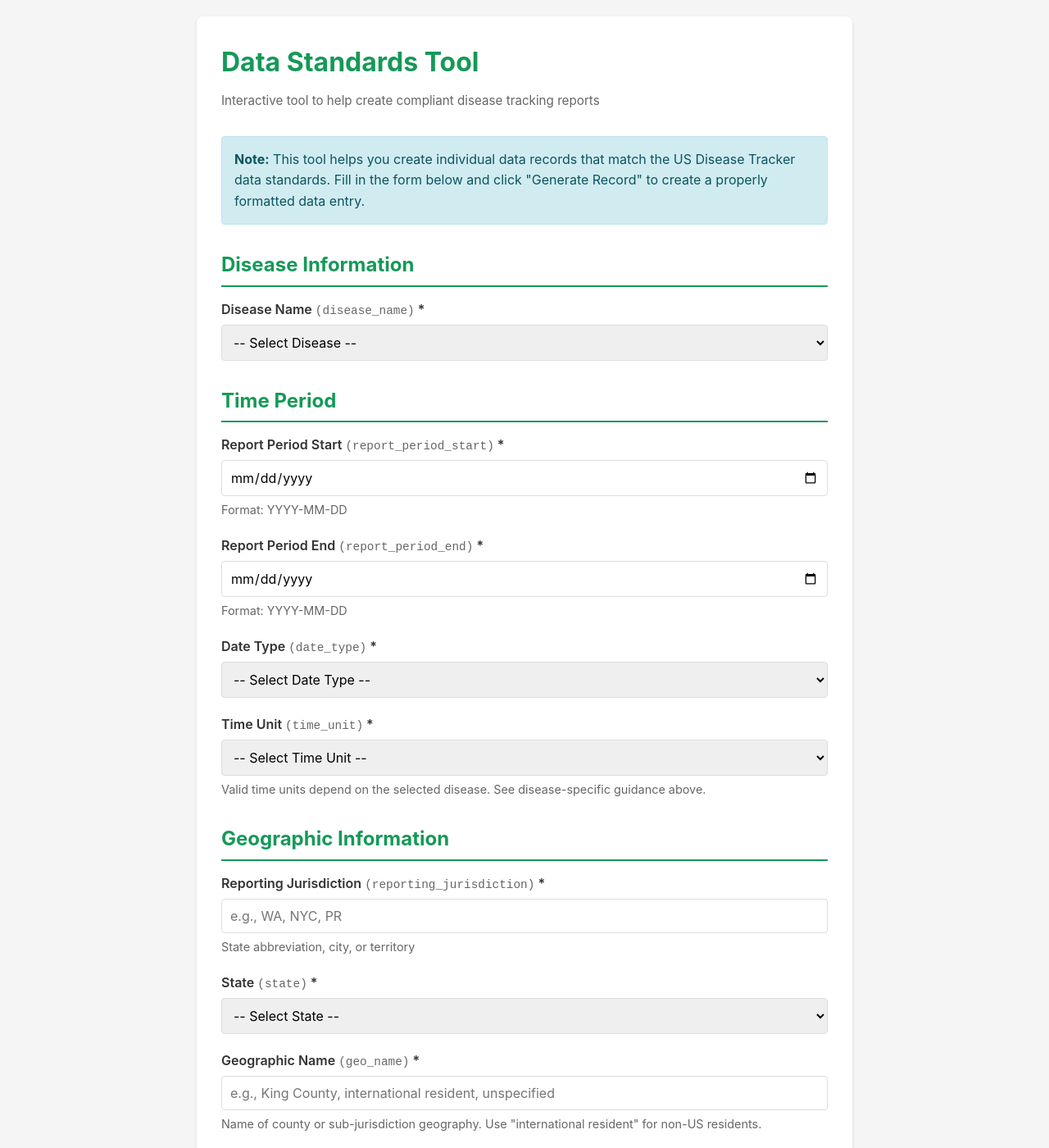
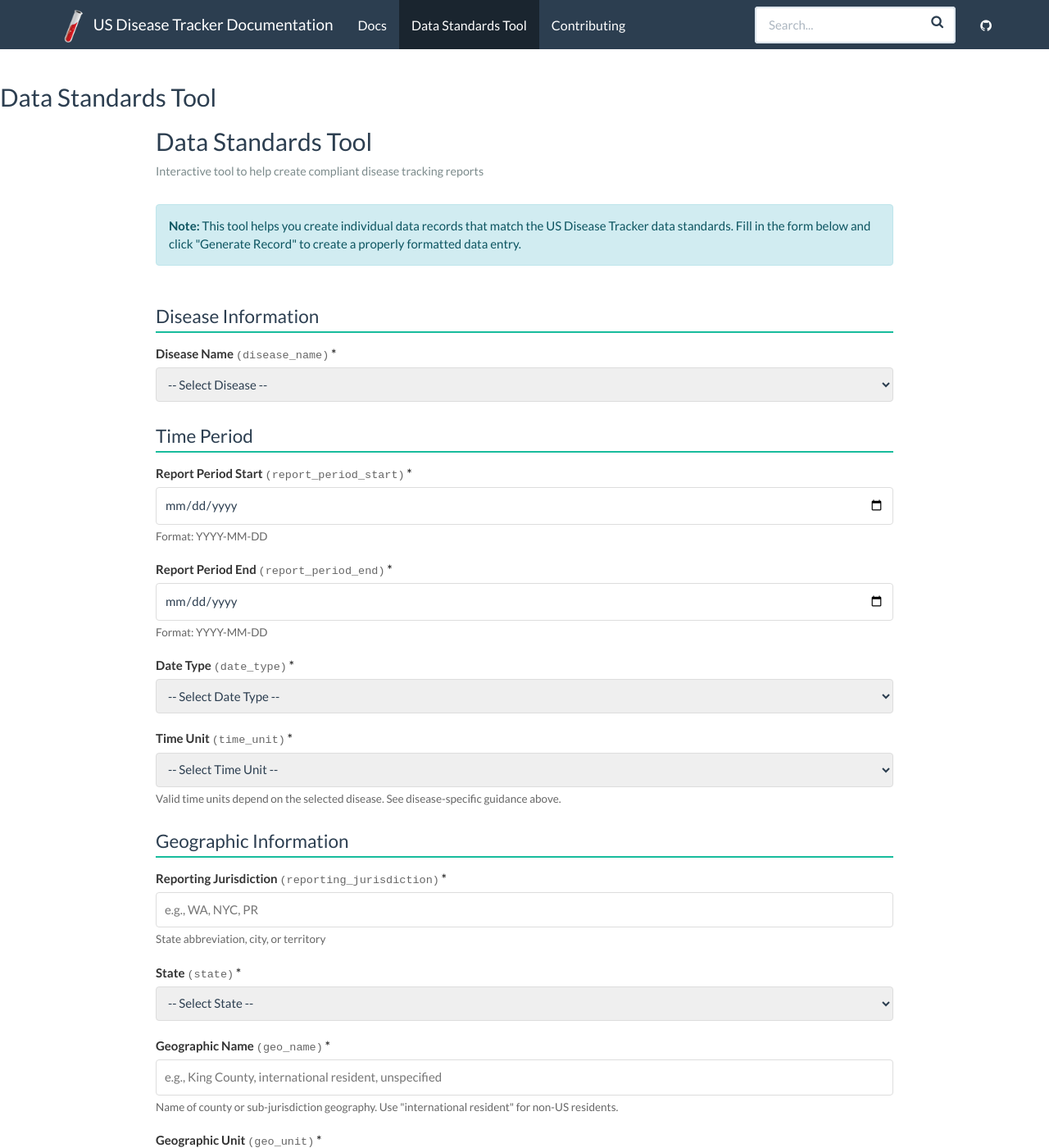
Before and after one commit to USDiseaseTracker/USDiseaseTracker-Docs, a Jekyll site: the page built from data-standards-tool.html, in a window 1280 px wide and 1400 px high. Shown: the whole window at 82% size. Built offline with Jekyll 4.4.1, drawn with Linux system fonts in a browser that asks for light colours; some of the changed text lies outside the part shown.

Commit message:
Apply jekyll-doc-theme to data-standards-tool.html
Co-authored-by: shauntruelove <8239512+shauntruelove@users.noreply.github.com>

```diff
--- a/_includes/topnav.html
+++ b/_includes/topnav.html
@@ -14,7 +14,7 @@
         <div id="navbar" class="collapse navbar-collapse">
             <ul class="nav navbar-nav">
                 <li {% if page.sectionid=='docs' %} class="active" {% endif %}><a href="{{ "/docs/home/" | relative_url }}">Docs</a></li>
-                <li><a href="{{ "/data-standards-tool.html" | relative_url }}">Data Standards Tool</a></li>
+                <li {% if page.url=='/data-standards-tool/' %} class="active" {% endif %}><a href="{{ "/data-standards-tool/" | relative_url }}">Data Standards Tool</a></li>
                 <li><a href="{{ "/CONTRIBUTING/" | relative_url }}">Contributing</a></li>
             </ul>
             <div class="navbar-right">
--- a/data-standards-tool.html
+++ b/data-standards-tool.html
@@ -1,50 +1,48 @@
-<!DOCTYPE html>
-<html lang="en">
-<head>
-    <meta charset="UTF-8">
-    <meta name="viewport" content="width=device-width, initial-scale=1.0">
-    <title>Data Standards Tool - US Disease Tracker</title>
-    <style>
+---
+layout: page
+title: Data Standards Tool
+permalink: /data-standards-tool/
+---
+
+<style>
         * {
             box-sizing: border-box;
-            margin: 0;
-            padding: 0;
         }
 
-        body {
-            font-family: -apple-system, BlinkMacSystemFont, "Segoe UI", Helvetica, Arial, sans-serif;
-            line-height: 1.6;
-            color: #333;
-            background-color: #f5f5f5;
-            padding: 20px;
+        .data-standards-container {
+            max-width: 900px;
+            margin: 0 auto;
         }
 
-        .container {
-            max-width: 800px;
-            margin: 0 auto;
-            background-color: white;
-            padding: 30px;
-            border-radius: 8px;
-            box-shadow: 0 2px 4px rgba(0,0,0,0.1);
+        .page-title {
+            color: #2C3E50;
+            margin-bottom: 10px;
+            font-size: 2.5em;
+        }
+
+        .page-subtitle {
+            color: #7b8a8b;
+            margin-bottom: 30px;
+            font-size: 1.1em;
         }
 
         h1 {
-            color: #159957;
+            color: #2C3E50;
             margin-bottom: 10px;
             font-size: 2em;
         }
 
         h2 {
-            color: #159957;
+            color: #2C3E50;
             margin-top: 30px;
             margin-bottom: 15px;
             font-size: 1.5em;
-            border-bottom: 2px solid #159957;
+            border-bottom: 2px solid #18BC9C;
             padding-bottom: 5px;
         }
 
         .subtitle {
-            color: #666;
+            color: #7b8a8b;
             margin-bottom: 30px;
             font-size: 0.95em;
         }
@@ -84,8 +82,8 @@
         select:focus,
         textarea:focus {
             outline: none;
-            border-color: #159957;
-            box-shadow: 0 0 0 2px rgba(21, 153, 87, 0.1);
+            border-color: #18BC9C;
+            box-shadow: 0 0 0 2px rgba(24, 188, 156, 0.1);
         }
 
         input.error,
@@ -123,12 +121,12 @@
         }
 
         .btn-primary {
-            background-color: #159957;
+            background-color: #18BC9C;
             color: white;
         }
 
         .btn-primary:hover {
-            background-color: #0f7043;
+            background-color: #15a085;
         }
 
         .btn-secondary {
@@ -216,11 +214,10 @@
             color: #856404;
         }
     </style>
-</head>
-<body>
-    <div class="container">
-        <h1>Data Standards Tool</h1>
-        <p class="subtitle">Interactive tool to help create compliant disease tracking reports</p>
+
+<div class="data-standards-container">
+    <h1>Data Standards Tool</h1>
+    <p class="subtitle">Interactive tool to help create compliant disease tracking reports</p>
 
         <div class="alert alert-info">
             <strong>Note:</strong> This tool helps you create individual data records that match the US Disease Tracker data standards.
@@ -817,5 +814,4 @@
             }
         }
     </script>
-</body>
-</html>
+</div>
```
